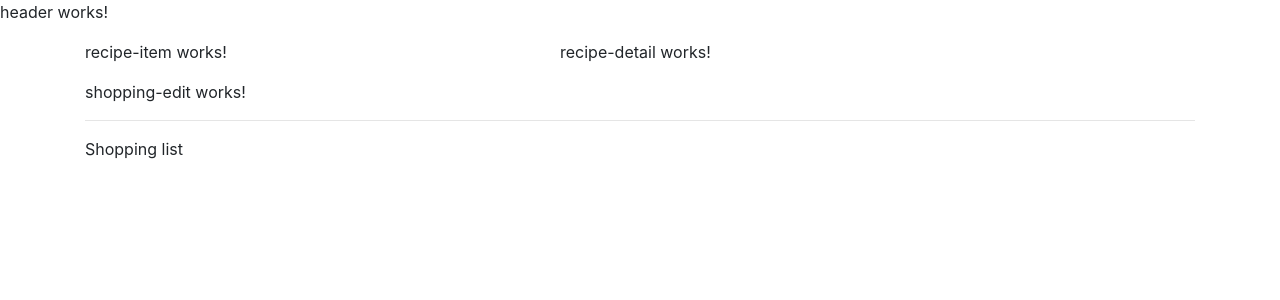
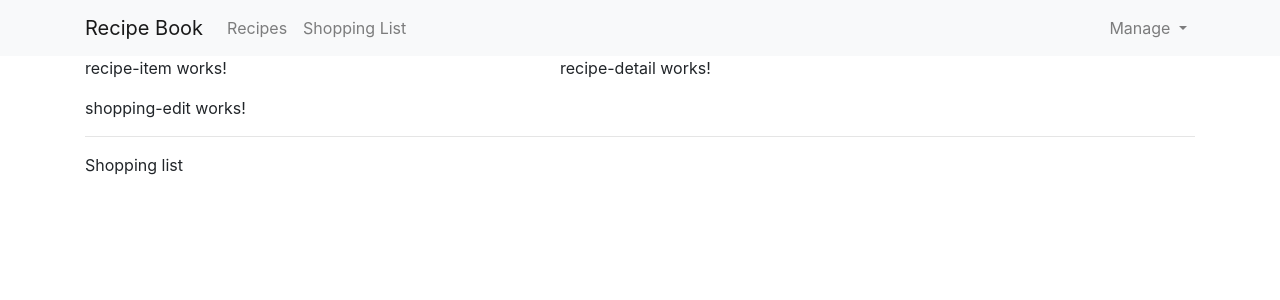
Before and after one commit to HillLuke/Udemy-Angular-The-Complete-Guide, an Angular app in the folder Section 3/recipe-app/: page / in a window 1280 px wide. Shown: the top 300 px of the page. Built offline with nearby package versions, Linux system fonts and the light colour scheme.

Commit message:
Add jquery & create navbar

```diff
--- a/Section 3/recipe-app/angular.json
+++ b/Section 3/recipe-app/angular.json
@@ -27,7 +27,10 @@
               "src/styles.css",
               "node_modules/bootstrap/dist/css/bootstrap.min.css"
             ],
-            "scripts": []
+            "scripts": [
+              "node_modules/jquery/dist/jquery.min.js",
+              "node_modules/bootstrap/dist/js/bootstrap.min.js"
+            ]
           },
           "configurations": {
             "production": {
--- a/Section 3/recipe-app/package.json
+++ b/Section 3/recipe-app/package.json
@@ -20,7 +20,9 @@
     "@angular/platform-browser-dynamic": "~10.1.3",
     "@angular/router": "~10.1.3",
     "bootstrap": "^4.5.3",
+    "jquery": "^3.5.1",
     "rxjs": "~6.6.0",
+    "save": "^2.4.0",
     "tslib": "^2.0.0",
     "zone.js": "~0.10.2"
   },
--- a/Section 3/recipe-app/src/app/header/header.component.html
+++ b/Section 3/recipe-app/src/app/header/header.component.html
@@ -1 +1,30 @@
-<p>header works!</p>
+<nav class="navbar navbar-expand-lg navbar-light bg-light">
+    <div class="container">
+        <a href="#" class="navbar-brand">Recipe Book</a>
+        <button class="navbar-toggler" type="button" data-toggle="collapse" data-target="#navbarLinks" aria-controls="navbarLinks" aria-expanded="false" aria-label="Toggle navigation">
+            <span class="navbar-toggler-icon"></span>
+        </button>
+
+        <div class="collapse navbar-collapse" id="navbarLinks">
+            <ul class="navbar-nav">
+                <li class="nav-item">
+                    <a class="nav-link" href="#">Recipes</a>
+                </li>
+                <li class="nav-item">
+                    <a class="nav-link" href="#">Shopping List</a>
+                </li>
+            </ul>
+            <ul class="navbar-nav ml-auto">
+                <li class="nav-item dropdown">
+                    <a class="nav-link dropdown-toggle" href="#" id="navbarDropdownManage" role="button" data-toggle="dropdown" aria-haspopup="true" aria-expanded="false">
+                      Manage
+                    </a>
+                    <div class="dropdown-menu" aria-labelledby="navbarDropdownManage">
+                      <a class="dropdown-item" href="#">Save Data</a>
+                      <a class="dropdown-item" href="#">Fetch Data</a>
+                    </div>
+                  </li>
+            </ul>
+        </div>
+    </div>
+</nav>
```
Also changed, not shown: 1 other file (tests, documents, lock files or other folders).
